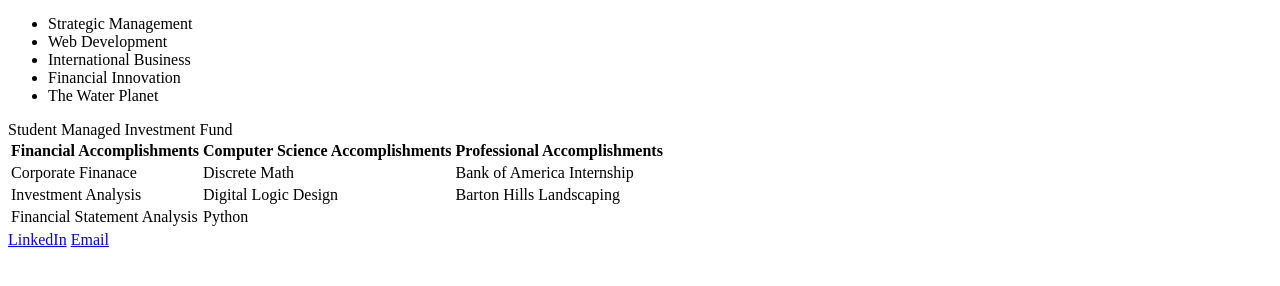
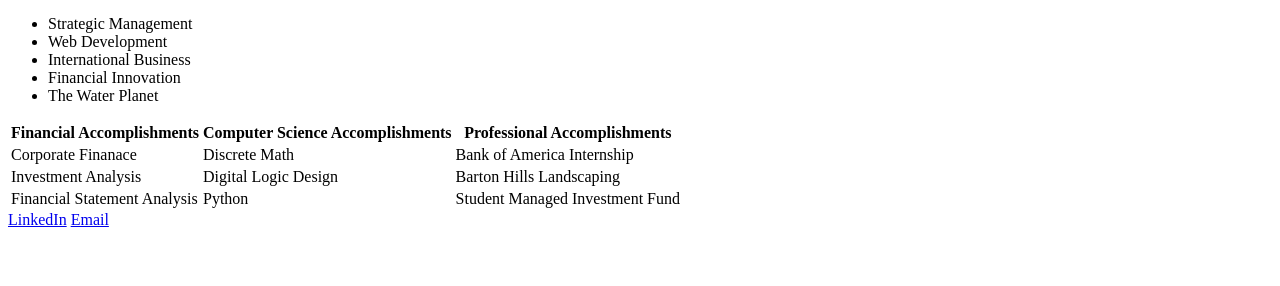
Before and after one commit to CalebSteckler/CalebSteckler.github.io, a plain HTML site: page csce242/assignments/01-basic-html/index.html in a window 1280 px wide. Shown: the part 390-676 px from the top of the page. Drawn offline with Linux system fonts and the light colour scheme.

Commit message:
Assignment 1 and Home Page

```diff
--- a/csce242/assignments/01-basic-html/index.html
+++ b/csce242/assignments/01-basic-html/index.html
@@ -45,7 +45,7 @@
             <tr>
                 <td>Financial Statement Analysis</td>
                 <td>Python</td>
-                <tr>Student Managed Investment Fund</tr>
+                <td>Student Managed Investment Fund</td>
             </tr>
         </table>
 
```
